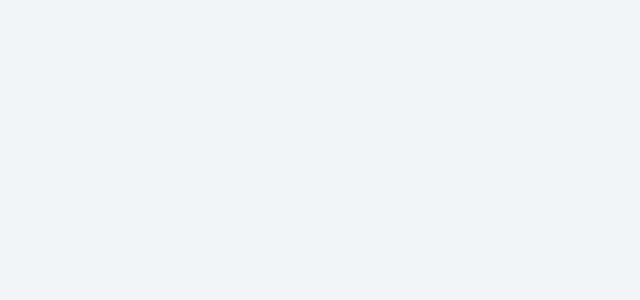
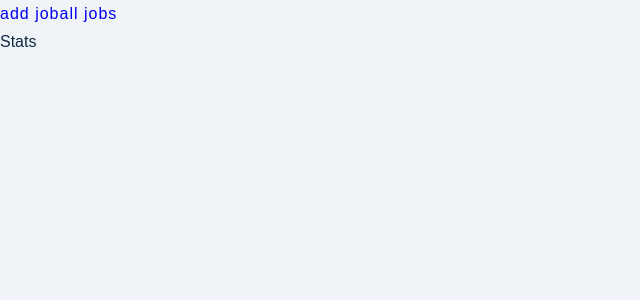
Before and after one commit to Johny270/Personal-job-tracker, a React (Create React App) app in the folder client/: page / in a window 1280 px wide. Shown: the top 300 px of the page, without its empty margins (0-640 px from the left). Built offline with nearby package versions, Linux system fonts and the light colour scheme; sample sign-in values are in the browser's storage.

Commit message:
Restrict access to paths if the user object is empty, does so with the protected route component

```diff
--- a/client/src/App.js
+++ b/client/src/App.js
@@ -1,14 +1,14 @@
 // import Landing from "./pages/Landing";
 import {BrowserRouter, Routes, Route, Link} from 'react-router-dom'
-import {Landing, Register, Error} from './pages'
+import {Landing, Register, Error, ProtectedRoute} from './pages'
 import { AddJob, AllJobs, Profile, SharedLayout, Stats } from './pages/dashboard'
 
 function App() {
   return (
     <BrowserRouter>
       <Routes>
-        <Route path="/">
-          <Route path='/stats' element={<Stats />} />
+        <Route path="/" element={<ProtectedRoute><SharedLayout /></ProtectedRoute>}>
+          <Route index element={<Stats />} />
           <Route path='all-jobs' element={<AllJobs />} />
           <Route path='add-job' element={<AddJob />} />
           <Route path='profile' element={<Profile />} />
--- a/client/src/pages/Landing.js
+++ b/client/src/pages/Landing.js
@@ -1,6 +1,7 @@
 import { Logo } from '../components'
 import main from '../assets/images/main-alternative.svg'
 import Wrapper from '../assets/wrappers/LandingPage'
+import { Link } from 'react-router-dom'
 
 const Landing = () => {
   return (
@@ -14,7 +15,7 @@
           <p>
             I'm baby brunch hoodie viral single-origin coffee, Brooklyn lomo you probably haven't heard of them shabby chic same 8-bit cronut literally. Tacos mumblecore scenester, retro health goth single-origin coffee readymade chicharrones copper mug irony neutral milk hotel gorpcore.
           </p>
-          <button className="btn btn-hero">Login/Register</button>
+          <Link to='/register' className="btn btn-hero">Login/Register</Link>
         </div>
         <img src={main} alt="job hunt" className="img main-img" />
       </div>
--- /dev/null
+++ b/client/src/pages/ProtectedRoute.js
@@ -0,0 +1,12 @@
+import { Navigate } from "react-router-dom"
+import { useAppContext } from "../context/appContext"
+
+const ProtectedRoute = ({ children }) => {
+  const { user } = useAppContext()
+  if(!user) {
+    return <Navigate to='/landing' />
+  }
+  return children
+}
+
+export default ProtectedRoute
--- a/client/src/pages/dashboard/SharedLayout.js
+++ b/client/src/pages/dashboard/SharedLayout.js
@@ -1,6 +1,15 @@
+import { Outlet, Link } from "react-router-dom"
+import Wrapper from "../../assets/wrappers/SharedLayout"
+
 const SharedLayout = () => {
   return (
-    <div>SharedLayout</div>
+    <Wrapper>
+      <nav>
+        <Link to='add-job'>add job</Link>
+        <Link to='all-jobs'>all jobs</Link>
+      </nav>
+      <Outlet />
+    </Wrapper>
   )
 }
 
--- a/client/src/pages/index.js
+++ b/client/src/pages/index.js
@@ -1,9 +1,11 @@
 import Landing from "./Landing";
 import Error from "./Error";
 import Register from "./Register";
+import ProtectedRoute from "./ProtectedRoute";
 
 export {
   Landing,
   Error,
-  Register
+  Register,
+  ProtectedRoute
 }
```
